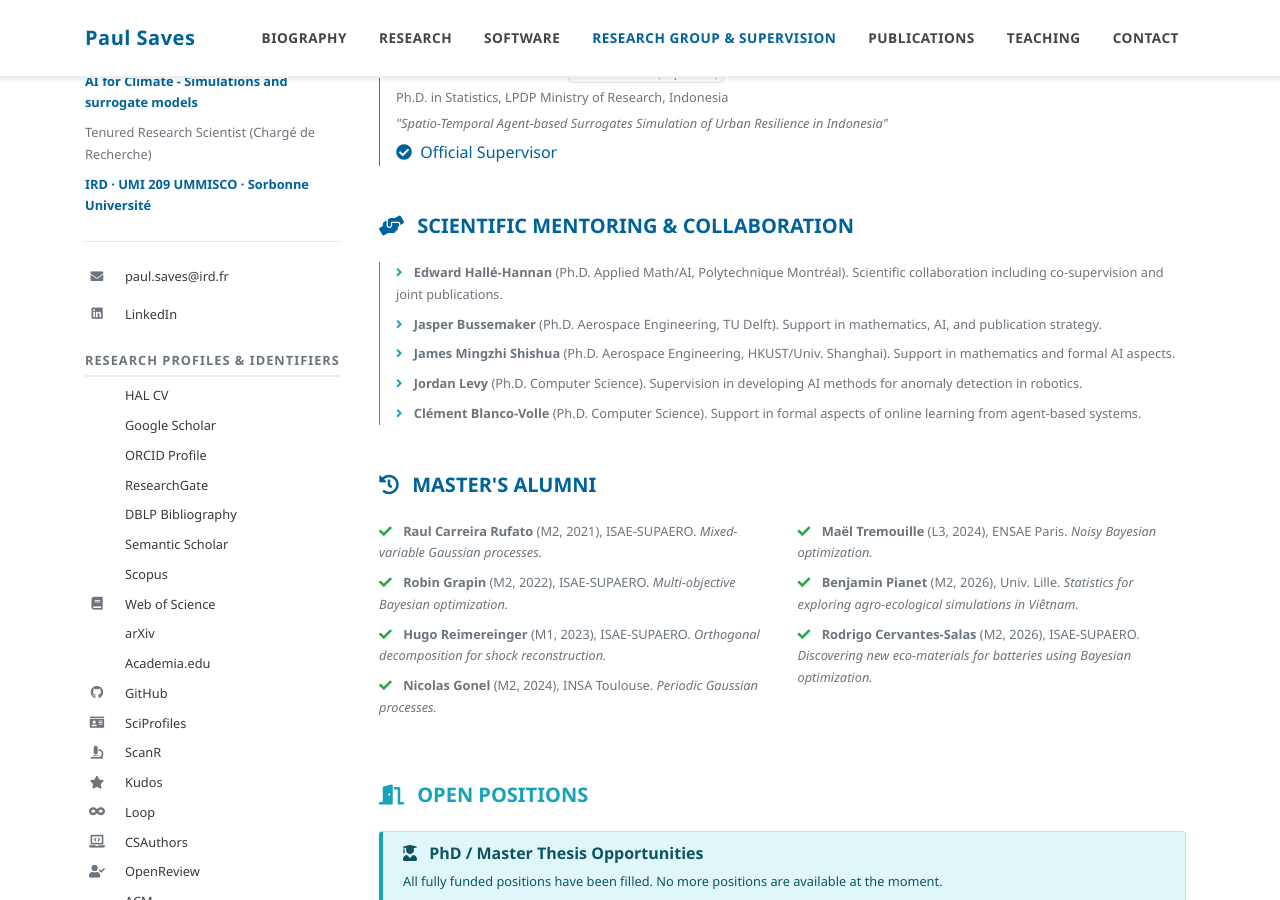
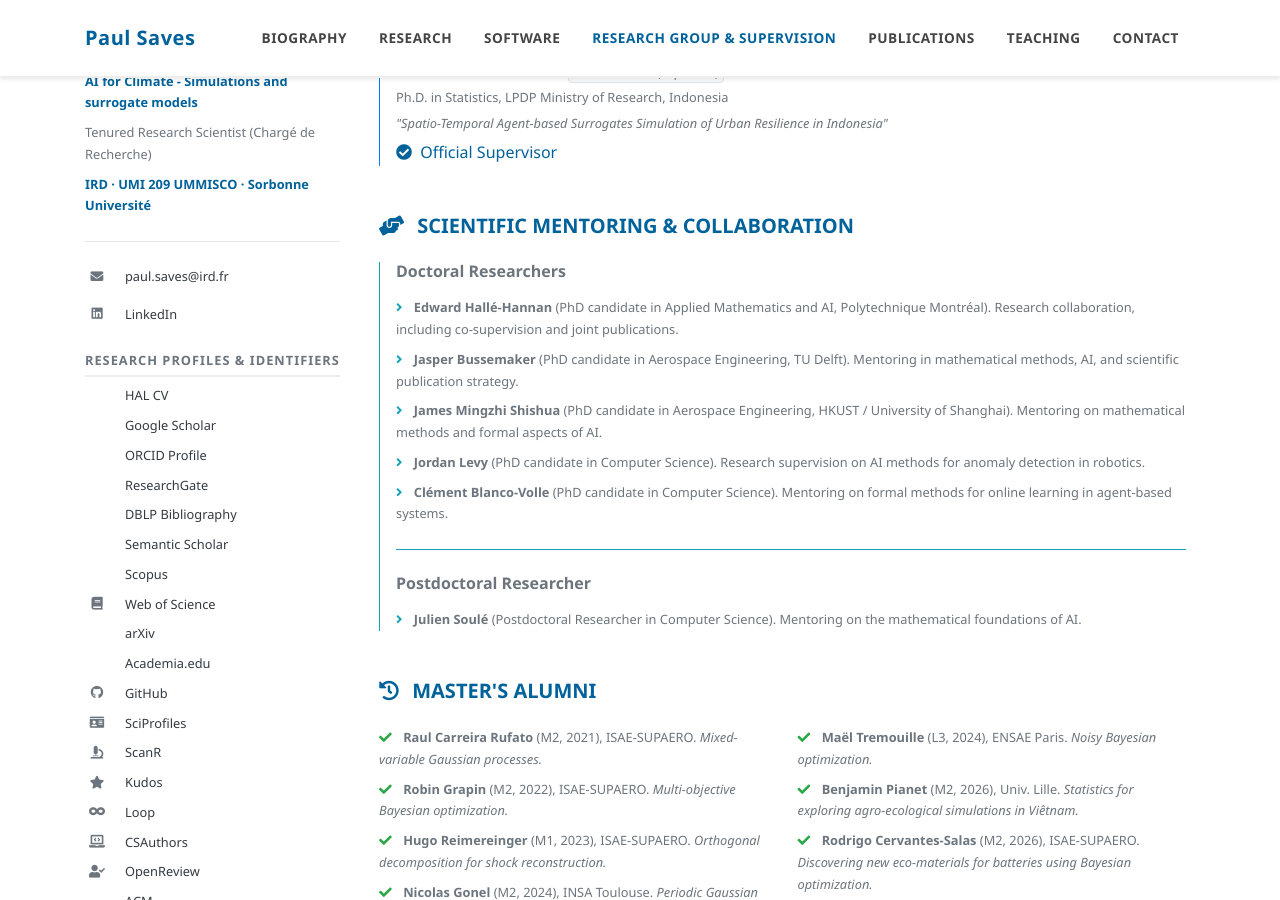
Before and after one commit to Paul-Saves/Paul-Saves.github.io, a Jekyll site: the page built from _pages/team.md, in a window 1280 px wide and 900 px high, scrolled down 350 px. Built offline with Jekyll 4.4.1, drawn with Linux system fonts in a browser that asks for light colours; a style sheet for code colours, icons or effects is not loaded.

Commit message:
fix mentoring'

```diff
--- a/_pages/team.md
+++ b/_pages/team.md
@@ -30,19 +30,76 @@ title: Research Group & Supervision
       </div>
     </section>
 
-    <!-- Mentoring & Collaboration -->
-    <section id="mentoring" class="mb-5">
-      <h2 class="h5 font-weight-bold mb-4 text-primary text-uppercase"><i class="fas fa-hands-helping mr-2"></i> Scientific Mentoring & Collaboration</h2>
-      <div class="pl-3 border-left border-info">
-        <ul class="list-unstyled small mb-4 text-secondary">
-          <li class="mb-2"><i class="fas fa-angle-right text-info mr-2"></i> <strong>Edward Hallé-Hannan</strong> (Ph.D. Applied Math/AI, Polytechnique Montréal). Scientific collaboration including co-supervision and joint publications.</li>
-          <li class="mb-2"><i class="fas fa-angle-right text-info mr-2"></i> <strong>Jasper Bussemaker</strong> (Ph.D. Aerospace Engineering, TU Delft). Support in mathematics, AI, and publication strategy.</li>
-          <li class="mb-2"><i class="fas fa-angle-right text-info mr-2"></i> <strong>James Mingzhi Shishua</strong> (Ph.D. Aerospace Engineering, HKUST/Univ. Shanghai). Support in mathematics and formal AI aspects.</li>
-          <li class="mb-2"><i class="fas fa-angle-right text-info mr-2"></i> <strong>Jordan Levy</strong> (Ph.D. Computer Science). Supervision in developing AI methods for anomaly detection in robotics.</li>
-          <li class="mb-2"><i class="fas fa-angle-right text-info mr-2"></i> <strong>Clément Blanco-Volle</strong> (Ph.D. Computer Science). Support in formal aspects of online learning from agent-based systems.</li>
-        </ul>
-      </div>
-    </section>
+<!-- Scientific Mentoring & Collaboration -->
+<section id="mentoring" class="mb-5">
+  <h2 class="h5 font-weight-bold mb-4 text-primary text-uppercase">
+    <i class="fas fa-hands-helping mr-2"></i>
+    Scientific Mentoring &amp; Collaboration
+  </h2>
+
+  <div class="pl-3 border-left border-info">
+
+    <!-- Doctoral Researchers -->
+    <h3 class="h6 font-weight-bold mb-3 text-secondary">
+      Doctoral Researchers
+    </h3>
+
+    <ul class="list-unstyled small mb-4 text-secondary">
+      <li class="mb-2">
+        <i class="fas fa-angle-right text-info mr-2"></i>
+        <strong>Edward Hallé-Hannan</strong>
+        (PhD candidate in Applied Mathematics and AI, Polytechnique Montréal).
+        Research collaboration, including co-supervision and joint publications.
+      </li>
+
+      <li class="mb-2">
+        <i class="fas fa-angle-right text-info mr-2"></i>
+        <strong>Jasper Bussemaker</strong>
+        (PhD candidate in Aerospace Engineering, TU Delft).
+        Mentoring in mathematical methods, AI, and scientific publication strategy.
+      </li>
+
+      <li class="mb-2">
+        <i class="fas fa-angle-right text-info mr-2"></i>
+        <strong>James Mingzhi Shishua</strong>
+        (PhD candidate in Aerospace Engineering, HKUST / University of Shanghai).
+        Mentoring on mathematical methods and formal aspects of AI.
+      </li>
+
+      <li class="mb-2">
+        <i class="fas fa-angle-right text-info mr-2"></i>
+        <strong>Jordan Levy</strong>
+        (PhD candidate in Computer Science).
+        Research supervision on AI methods for anomaly detection in robotics.
+      </li>
+
+      <li class="mb-2">
+        <i class="fas fa-angle-right text-info mr-2"></i>
+        <strong>Clément Blanco-Volle</strong>
+        (PhD candidate in Computer Science).
+        Mentoring on formal methods for online learning in agent-based systems.
+      </li>
+    </ul>
+
+    <!-- Horizontal separator -->
+    <hr class="my-4 border-info">
+
+    <!-- Postdoctoral Researcher -->
+    <h3 class="h6 font-weight-bold mb-3 text-secondary">
+      Postdoctoral Researcher
+    </h3>
+
+    <ul class="list-unstyled small mb-4 text-secondary">
+      <li class="mb-2">
+        <i class="fas fa-angle-right text-info mr-2"></i>
+        <strong>Julien Soulé</strong>
+        (Postdoctoral Researcher in Computer Science).
+        Mentoring on the mathematical foundations of AI.
+      </li>
+    </ul>
+
+  </div>
+</section>
 
     <!-- Master's Alumni -->
     <section id="alumni" class="mb-5">
```
